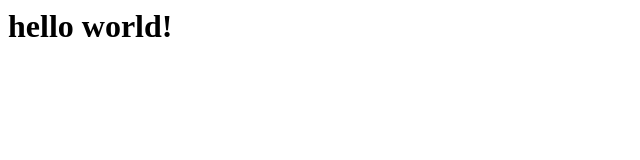
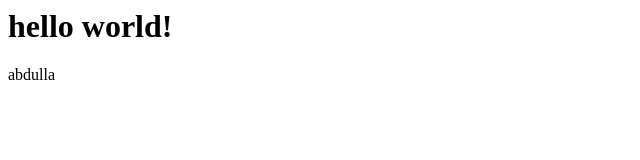
Before and after one commit to abdullaadylbekov/test1, a plain HTML site: page index.html in a window 1280 px wide. Shown: the full height of the page, 0-640 px from the left. Drawn offline with Linux system fonts and the light colour scheme.

Commit message:
Update index.html

```diff
--- a/index.html
+++ b/index.html
@@ -2,6 +2,7 @@
   <header></header>
   <main>
     <h1>hello world!</h1>
+    <p>abdulla</p>
   </main>
   <footer></footer>
 </html>
```
